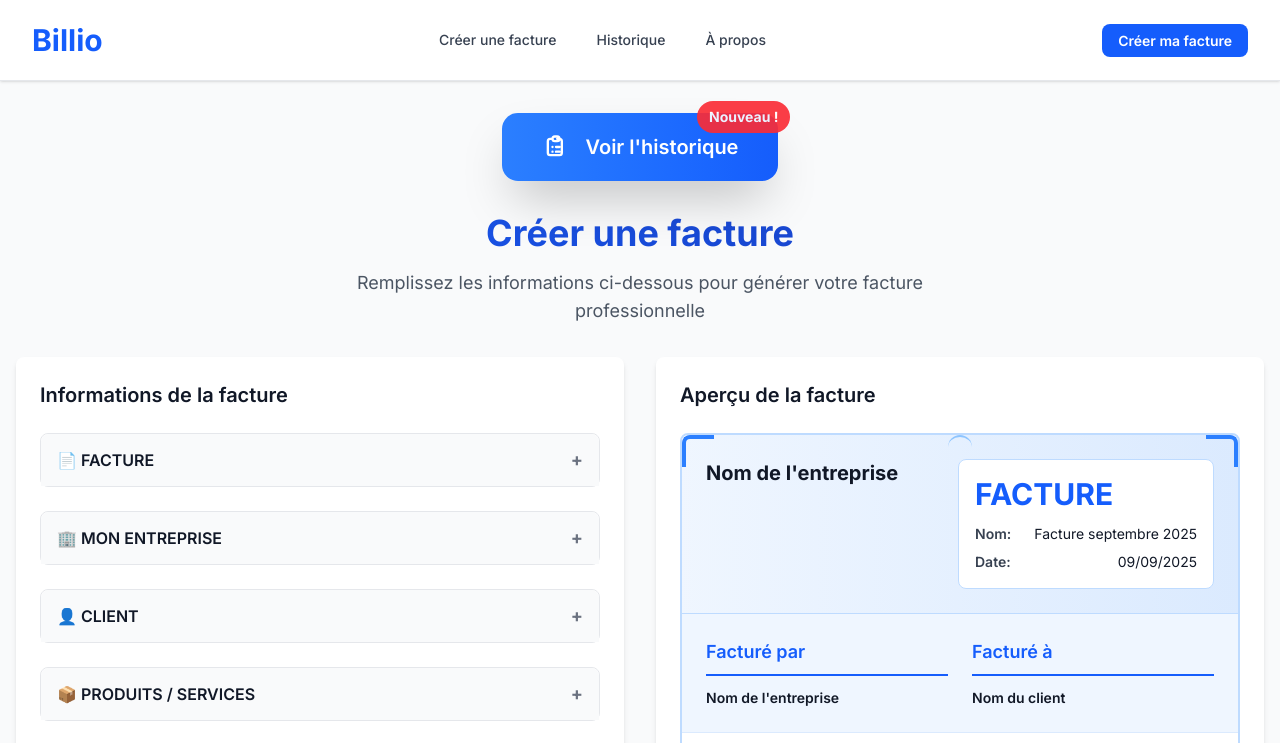
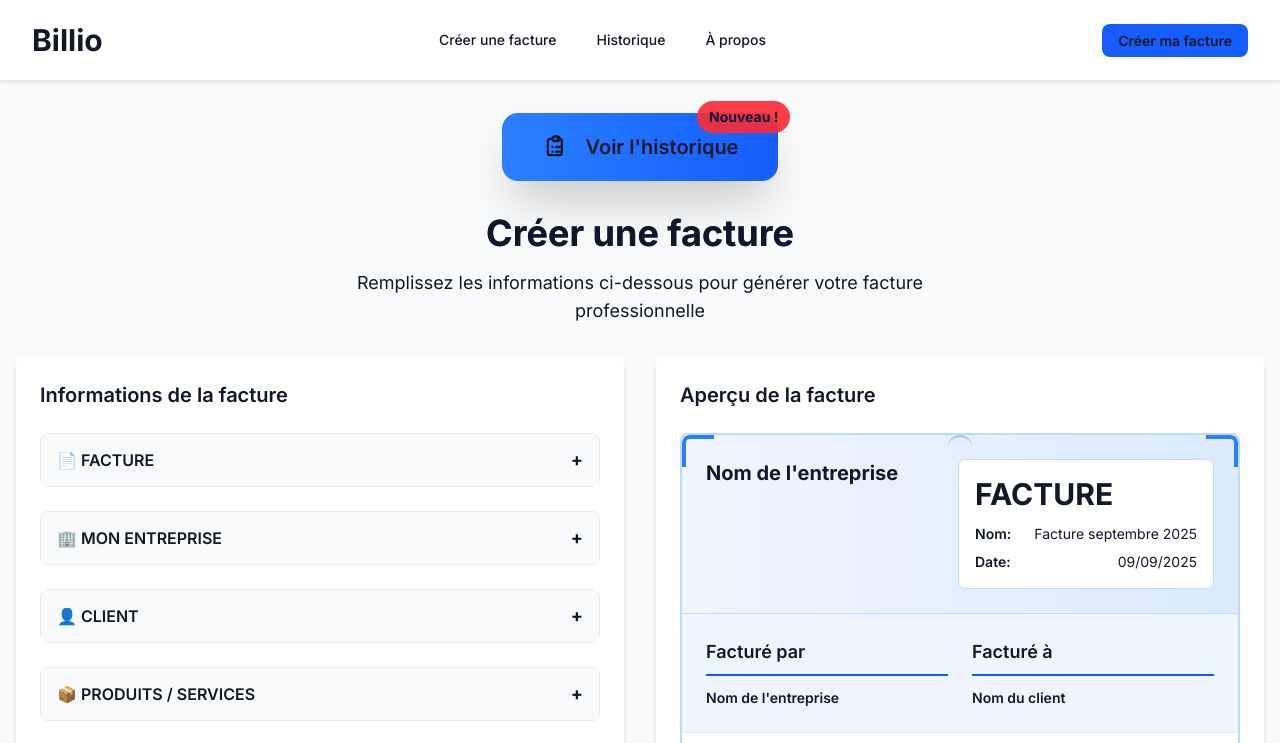
Before and after one commit to CodeMasterSn/Billio, a Next.js app: page /create-invoice in a window 1280 px wide. Shown: the top 743 px of the page. Built offline with nearby package versions, Linux system fonts and the light colour scheme.

Commit message:
Force text visibility with ultra-specific CSS rules

```diff
--- a/src/app/conditions/page.js
+++ b/src/app/conditions/page.js
@@ -45,7 +45,7 @@
         <meta property="og:type" content="website" />
       </Head>
 
-      <div className="min-h-screen bg-gradient-to-br from-blue-50 to-indigo-100">
+      <div className="min-h-screen bg-gradient-to-br from-blue-50 to-indigo-100 conditions-page">
         <Header />
 
         <div className="container mx-auto px-4 sm:px-6 lg:px-8 py-8">
--- a/src/app/confidentialite/page.js
+++ b/src/app/confidentialite/page.js
@@ -78,7 +78,7 @@
         <meta property="og:type" content="website" />
       </Head>
 
-      <div className="min-h-screen bg-gradient-to-br from-blue-50 to-indigo-100">
+      <div className="min-h-screen bg-gradient-to-br from-blue-50 to-indigo-100 confidentialite-page">
         <Header />
 
         {/* Banner Cookies RGPD */}
--- a/src/app/globals.css
+++ b/src/app/globals.css
@@ -96,6 +96,51 @@
   background-color: #fef2f2 !important;
 }
 
+/* Styles ultra-spécifiques pour forcer la visibilité du texte sur toutes les pages */
+* {
+  color: inherit !important;
+}
+
+p, h1, h2, h3, h4, h5, h6, li, span, div, a, button {
+  color: #111827 !important;
+}
+
+/* Styles spécifiques pour les pages légales - Force absolue */
+.confidentialite-page,
+.confidentialite-page *,
+.conditions-page,
+.conditions-page *,
+.politique-cookies-page,
+.politique-cookies-page * {
+  color: #111827 !important;
+}
+
+/* Force la couleur sur tous les éléments de texte */
+.text-gray-900, .text-gray-800, .text-gray-700, .text-gray-600, .text-gray-500,
+.text-blue-900, .text-blue-800, .text-blue-700, .text-blue-600, .text-blue-500,
+.text-green-800, .text-green-700, .text-green-600, .text-green-500,
+.text-red-800, .text-red-700, .text-red-600, .text-red-500 {
+  color: #111827 !important;
+}
+
+/* Force la couleur sur tous les éléments de texte dans les conteneurs */
+.container p, .container h1, .container h2, .container h3, .container h4, .container h5, .container h6,
+.container li, .container span, .container div, .container a {
+  color: #111827 !important;
+}
+
+/* Force la couleur sur tous les éléments de texte dans les sections */
+section p, section h1, section h2, section h3, section h4, section h5, section h6,
+section li, section span, section div, section a {
+  color: #111827 !important;
+}
+
+/* Force la couleur sur tous les éléments de texte dans les main */
+main p, main h1, main h2, main h3, main h4, main h5, main h6,
+main li, main span, main div, main a {
+  color: #111827 !important;
+}
+
 /* Styles pour l'impression de la facture */
 @media print {
   /* Masquer les éléments non nécessaires à l'impression */
--- a/src/app/politique-cookies/page.js
+++ b/src/app/politique-cookies/page.js
@@ -117,7 +117,7 @@
         <meta property="og:type" content="website" />
       </Head>
 
-      <div className="min-h-screen bg-gradient-to-br from-blue-50 to-indigo-100">
+      <div className="min-h-screen bg-gradient-to-br from-blue-50 to-indigo-100 politique-cookies-page">
         <Header />
 
         <div className="container mx-auto px-4 sm:px-6 lg:px-8 py-8">
```
Also changed, not shown: 1 other file (tests, documents, lock files or other folders).
